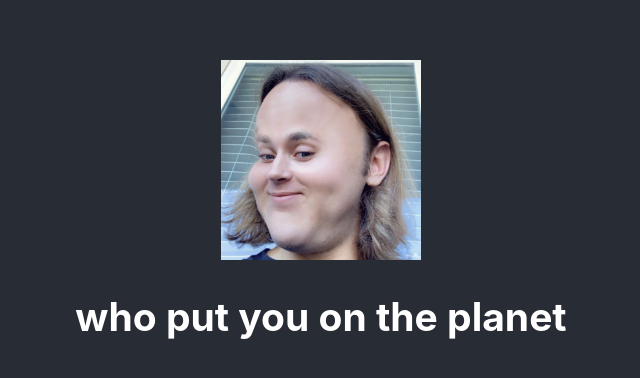
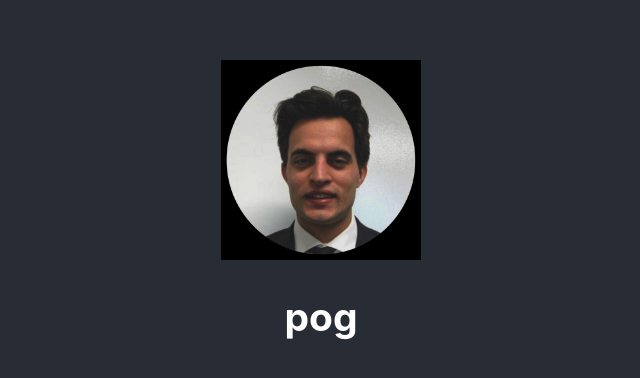
Before and after one commit to benmmiller2018/cirocbois, a React (Create React App) app: page / in a window 1280 px wide. Shown: the part 184-562 px from the top of the page, without its empty margins (319-959 px from the left). Built offline with nearby package versions, Linux system fonts and the light colour scheme.

Commit message:
Update App.js

```diff
--- a/src/App.js
+++ b/src/App.js
@@ -1,5 +1,5 @@
 import React from 'react';
-import img from "./joe.jpg"
+import img from "./mox.jpg"
 import './App.css';
 
 function App() {
@@ -8,7 +8,7 @@ function App() {
       <header className="App-header">
         <img src={img} className="joe"  alt="logo" />
         <h2>
-          who put you on the planet
+          pog
         </h2>
 
       </header>
```
